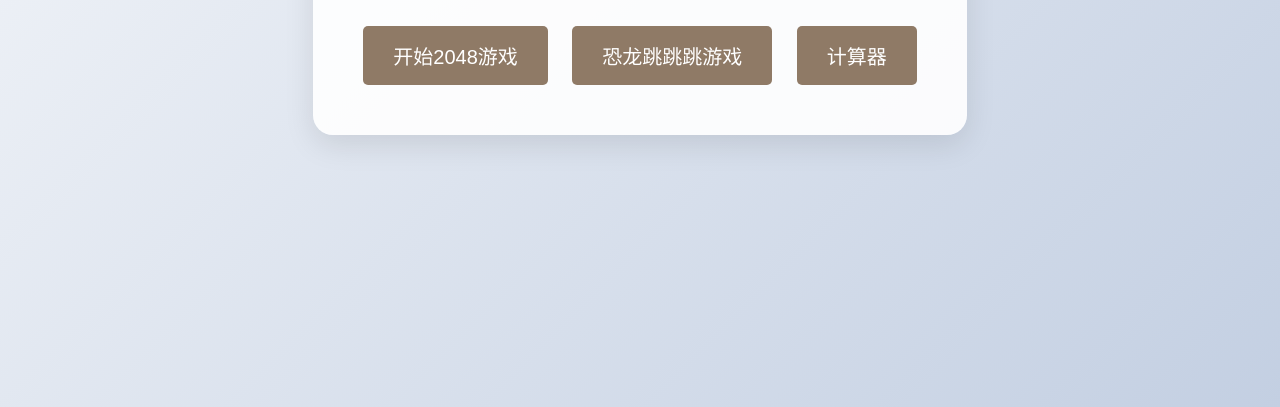
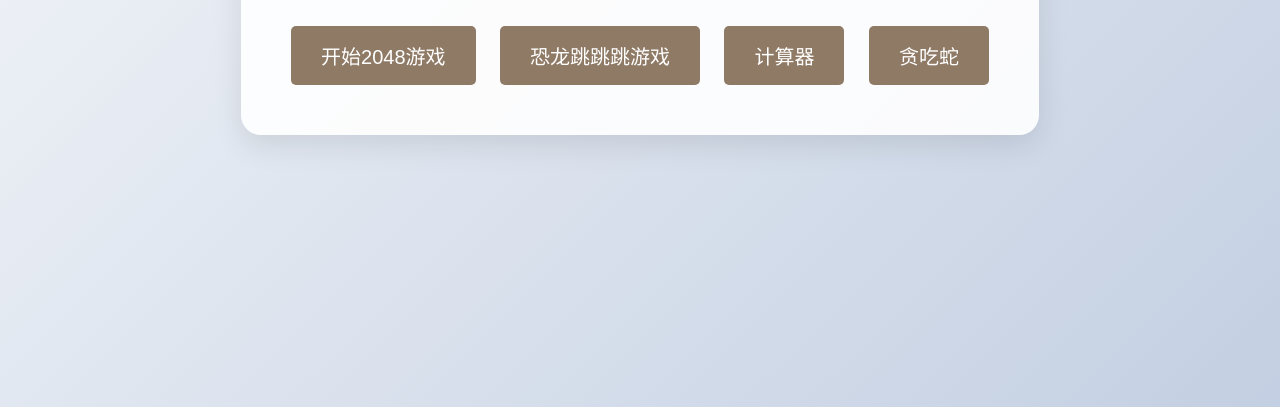
Before and after one commit to xiaocaiji10086/xiaocaiji10086.github.io, a plain HTML site: page index.html in a window 1280 px wide. Shown: the part 393-800 px from the top of the page. Drawn offline with Linux system fonts and the light colour scheme.

Commit message:
主页新增

```diff
--- a/index.html
+++ b/index.html
@@ -56,6 +56,7 @@
         <button onclick="startGame('2048')" class="game-button">开始2048游戏</button>
         <button onclick="startGame('dino')" class="game-button">恐龙跳跳跳游戏</button>
         <button onclick="startGame('calculator')" class="game-button">计算器</button>
+        <button onclick="startGame('Snake')" class="game-button">贪吃蛇</button>
     </div>
 
     <script>
@@ -67,6 +68,9 @@
             } else if (game === 'calculator') {
                 window.location.href = 'calculator.html';
             }
+            else if (game === 'Snake') {
+                window.location.href = 'Snake.html';
+            }
         }
     </script>
 </body>
```
